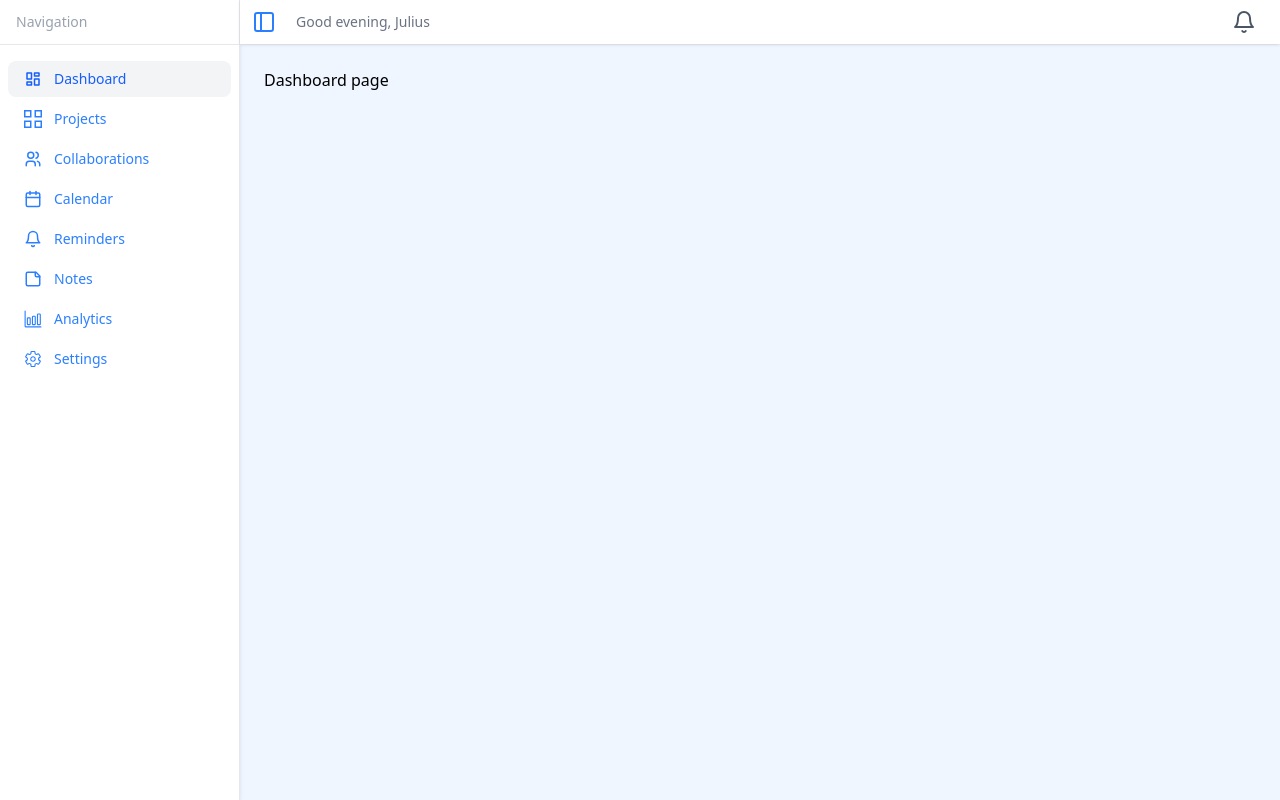
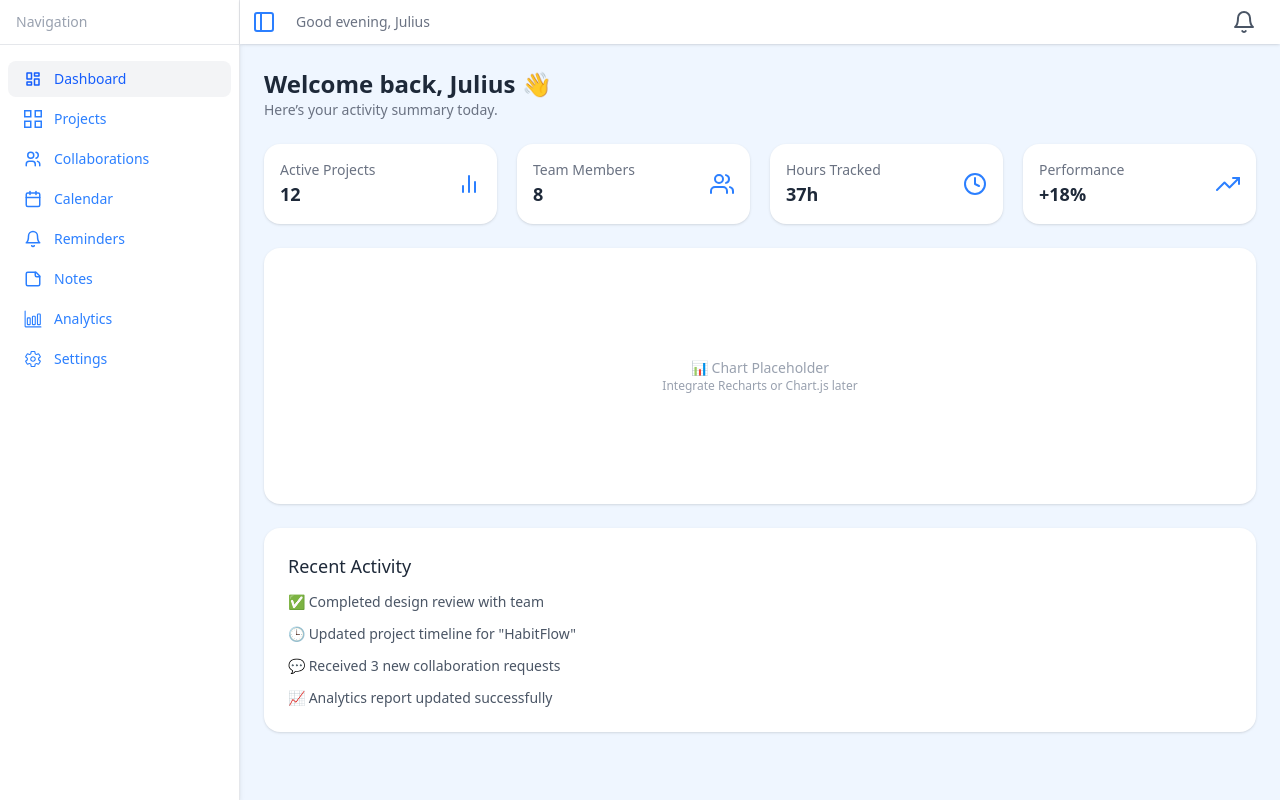
Before and after one commit to juliusmwas/KaziHub, a React (Vite) app: page / in a window 1280 px wide. Built offline with nearby package versions, Linux system fonts and the light colour scheme.

Commit message:
Added a dashboard page

```diff
--- a/src/Components/Pages/Dashboard.jsx
+++ b/src/Components/Pages/Dashboard.jsx
@@ -1,8 +1,53 @@
+import { FiUsers, FiBarChart2, FiClock, FiTrendingUp } from "react-icons/fi";
 
-export default function Dashboard () {
-    return(
-        <div>
-            <h1>Dashboard page</h1>
-        </div>
-    );
+export default function Dashboard() {
+  return (
+    <div className="space-y-6">
+      {/* Header */}
+      <div>
+        <h1 className="text-2xl font-semibold text-gray-800">
+          Welcome back, Julius 👋
+        </h1>
+        <p className="text-gray-500 text-sm">Here’s your activity summary today.</p>
+      </div>
+
+      {/* Stats Cards */}
+      <div className="grid grid-cols-1 sm:grid-cols-2 lg:grid-cols-4 gap-5">
+        {[
+          { title: "Active Projects", value: "12", icon: <FiBarChart2 /> },
+          { title: "Team Members", value: "8", icon: <FiUsers /> },
+          { title: "Hours Tracked", value: "37h", icon: <FiClock /> },
+          { title: "Performance", value: "+18%", icon: <FiTrendingUp /> },
+        ].map((card, i) => (
+          <div
+            key={i}
+            className="bg-white shadow-sm rounded-2xl p-4 flex items-center justify-between hover:shadow-md transition-shadow"
+          >
+            <div>
+              <p className="text-gray-500 text-sm">{card.title}</p>
+              <p className="text-lg font-semibold text-gray-800">{card.value}</p>
+            </div>
+            <div className="text-blue-500 text-2xl">{card.icon}</div>
+          </div>
+        ))}
+      </div>
+
+      {/* Chart Placeholder */}
+      <div className="bg-white shadow-sm rounded-2xl p-6 h-64 flex flex-col justify-center items-center text-gray-400">
+        <p className="text-sm">📊 Chart Placeholder</p>
+        <p className="text-xs text-gray-400">Integrate Recharts or Chart.js later</p>
+      </div>
+
+      {/* Recent Activity */}
+      <div className="bg-white shadow-sm rounded-2xl p-6">
+        <h2 className="text-lg font-medium text-gray-800 mb-3">Recent Activity</h2>
+        <ul className="space-y-3 text-sm text-gray-600">
+          <li>✅ Completed design review with team</li>
+          <li>🕒 Updated project timeline for "HabitFlow"</li>
+          <li>💬 Received 3 new collaboration requests</li>
+          <li>📈 Analytics report updated successfully</li>
+        </ul>
+      </div>
+    </div>
+  );
 }
--- a/src/Layout/MainLayout.jsx
+++ b/src/Layout/MainLayout.jsx
@@ -40,15 +40,20 @@ export default function MainLayout() {
 
       {/* 🧠 Main Content */}
       <div
-        className={`flex-1 transition-all duration-300 ease-in-out ${
+        className={`flex flex-col flex-1 min-h-screen transition-all duration-300 ease-in-out ${
           isSidebarOpen ? "lg:ml-60" : "ml-0"
         }`}
       >
-        <Navbar
-          toggleSidebar={() => setIsSidebarOpen(!isSidebarOpen)}
-          toggleMobile={() => setIsMobileOpen(!isMobileOpen)}
-        />
-        <main className="p-6">
+        {/* Fixed Navbar */}
+        <div className="sticky top-0 z-30">
+          <Navbar
+            toggleSidebar={() => setIsSidebarOpen(!isSidebarOpen)}
+            toggleMobile={() => setIsMobileOpen(!isMobileOpen)}
+          />
+        </div>
+
+        {/* Scrollable content area */}
+        <main className="flex-1 overflow-y-auto p-6 bg-blue-50">
           <Outlet />
         </main>
       </div>
```
